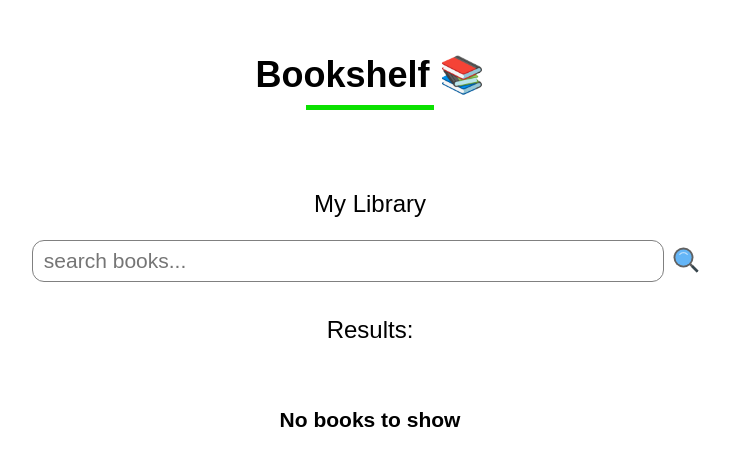
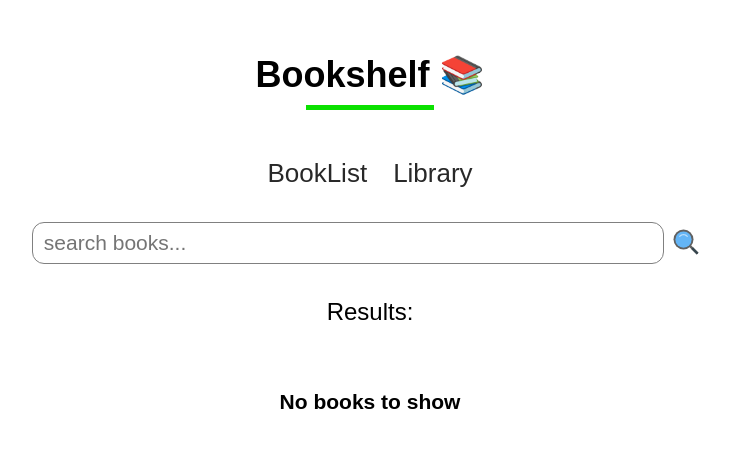
Before and after one commit to malex3334/booksApp, a React (Create React App) app: page / in a window 1280 px wide. Shown: the top 466 px of the page, without its empty margins (270-1000 px from the left). Built offline with nearby package versions, Linux system fonts and the light colour scheme.

Commit message:
added routes

```diff
--- a/package.json
+++ b/package.json
@@ -9,6 +9,7 @@
     "react": "^18.2.0",
     "react-dom": "^18.2.0",
     "react-icons": "^4.4.0",
+    "react-router-dom": "^6.3.0",
     "react-scripts": "5.0.1",
     "sass": "^1.54.9",
     "web-vitals": "^2.1.4"
--- a/src/App.js
+++ b/src/App.js
@@ -1,11 +1,11 @@
 import SearchFrom from "./components/SearchFrom";
 import BookList from "./components/BookList";
 import Library from "./pages/Library";
-import { useState } from "react";
+import { BrowserRouter, Routes, Route, NavLink } from "react-router-dom";
 
 function App() {
-  const [showLibrary, setShowLibrary] = useState(false);
   return (
+    <BrowserRouter>
       <main>
         <header>
           <h1>
@@ -14,19 +14,37 @@ function App() {
           <div className="underline"></div>
         </header>
         <nav>
-        <h2
-          style={{ cursor: "pointer" }}
-          onClick={() => setShowLibrary(!showLibrary)}
-        >
-          My Library
-        </h2>
-        {showLibrary && <Library />}
+          <ul>
+            <li>
+              <NavLink className="nav-link" to="/">
+                BookList
+              </NavLink>
+              <div className="underline"></div>
+            </li>
+            <li>
+              <NavLink className="nav-link" to="/library">
+                Library
+              </NavLink>
+              <div className="underline"></div>
+            </li>
+          </ul>
         </nav>
         <div>
+          <Routes>
+            <Route
+              path="/"
+              element={
+                <>
                   <SearchFrom />
                   <BookList />
+                </>
+              }
+            />
+            <Route path="/library" element={<Library />} />
+          </Routes>
         </div>
       </main>
+    </BrowserRouter>
   );
 }
 
--- a/src/context.jsx
+++ b/src/context.jsx
@@ -22,6 +22,8 @@ const AppProvider = ({ children }) => {
   const [userId, setUserId] = useState();
   const [library, setLibrary] = useState(getLibrary());
   const [slice, setSlice] = useState(10);
+  const [showDetails, setShowDetails] = useState(false);
+
   const handleSubmit = (e) => {
     e.preventDefault();
     fetchBooks();
--- a/src/index.scss
+++ b/src/index.scss
@@ -60,6 +60,33 @@ button {
   cursor: pointer;
 }
 
+nav {
+  margin: 1em auto;
+  font-size: $font-size-primary;
+
+  .underline {
+    opacity: 0;
+    margin: 0 auto;
+    width: 3em;
+    height: 5px;
+    background-color: $bg-primary;
+  }
+
+  ul {
+    width: 100%;
+    list-style: none;
+    display: flex;
+    justify-content: center;
+    align-items: center;
+    gap: 1em;
+  }
+
+  .nav-link {
+    color: $color-secondary;
+    text-decoration: none;
+  }
+}
+
 // utils
 
 .underline {
@@ -67,7 +94,7 @@ button {
   width: 8em;
   height: 5px;
   background-color: $bg-primary;
-  margin-bottom: 5em;
+  margin-bottom: 3em;
 }
 
 .search-form {
```
Also changed, not shown: 1 other file (tests, documents, lock files or other folders). Lines whose indentation alone changed are shown as unchanged.
